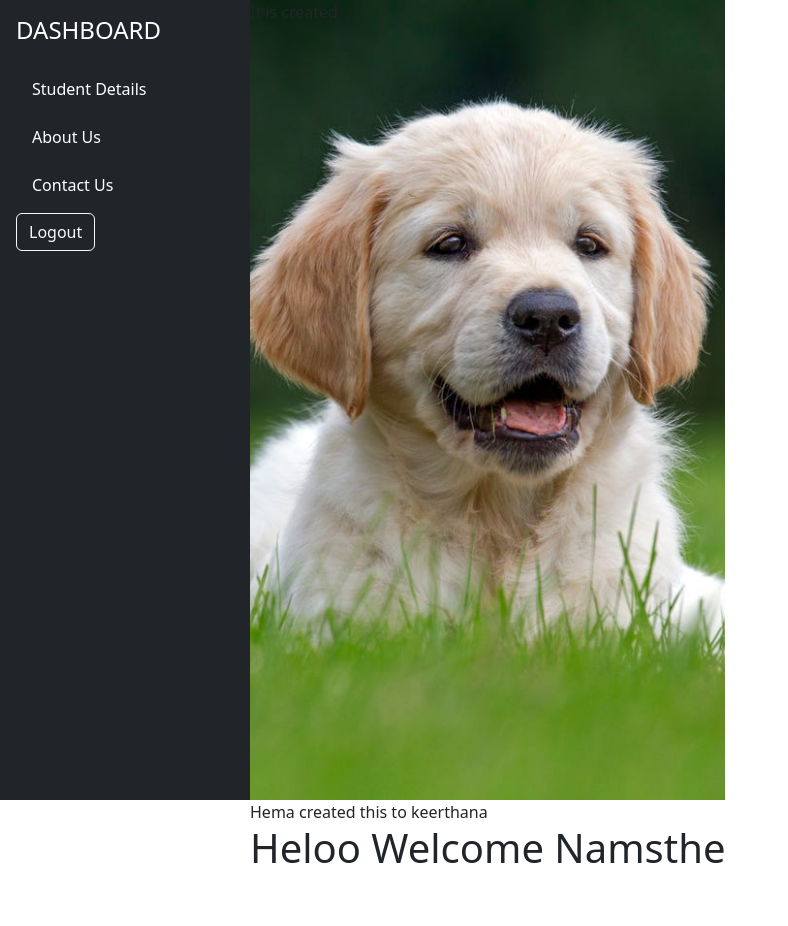
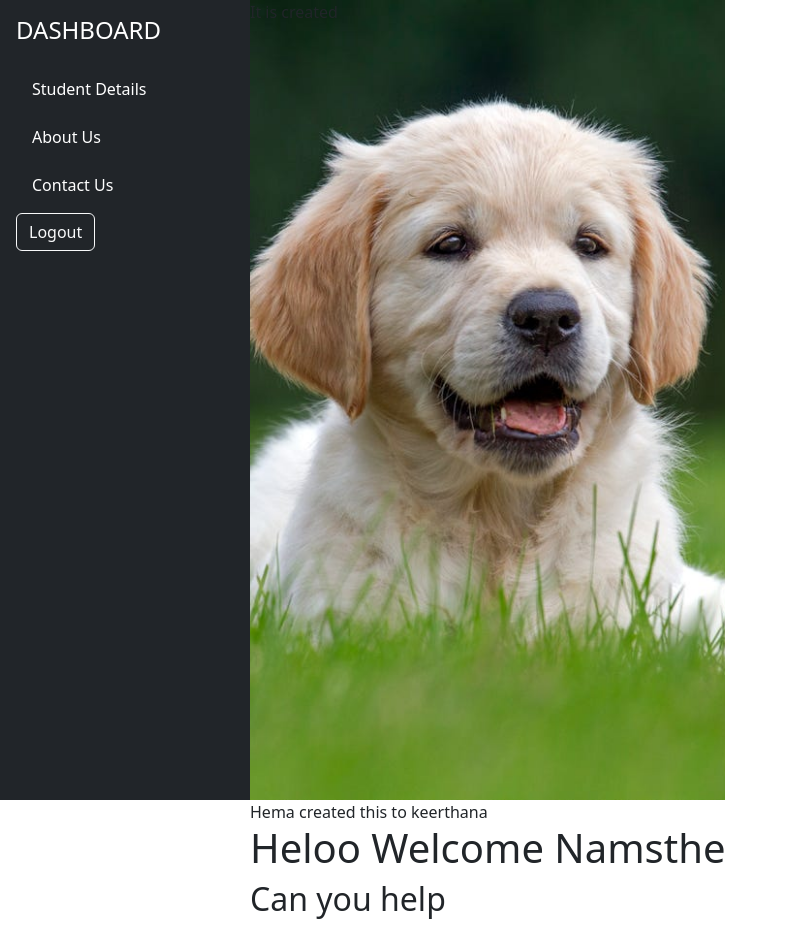
Before and after one commit to Keerthanagowda2003/dashboard, an Angular app: page /dashboard/about-us in a window 1280 px wide. Shown: the whole page, without its empty margins (0-788 px from the left). Before the commit the page ends 880 px from the top, so only its background shows below. Built offline with nearby package versions, Linux system fonts and the light colour scheme.

Commit message:
heading tag

```diff
--- a/src/app/dashboard/about-us/about-us.component.html
+++ b/src/app/dashboard/about-us/about-us.component.html
@@ -4,6 +4,7 @@
 <div>Hema created this to keerthana</div>
 
 <h1>Heloo Welcome Namsthe</h1>
+<h2>Can you help</h2>
 
 <!--<img src="{{ Imagepath }}" height="500px"/>
 
```
